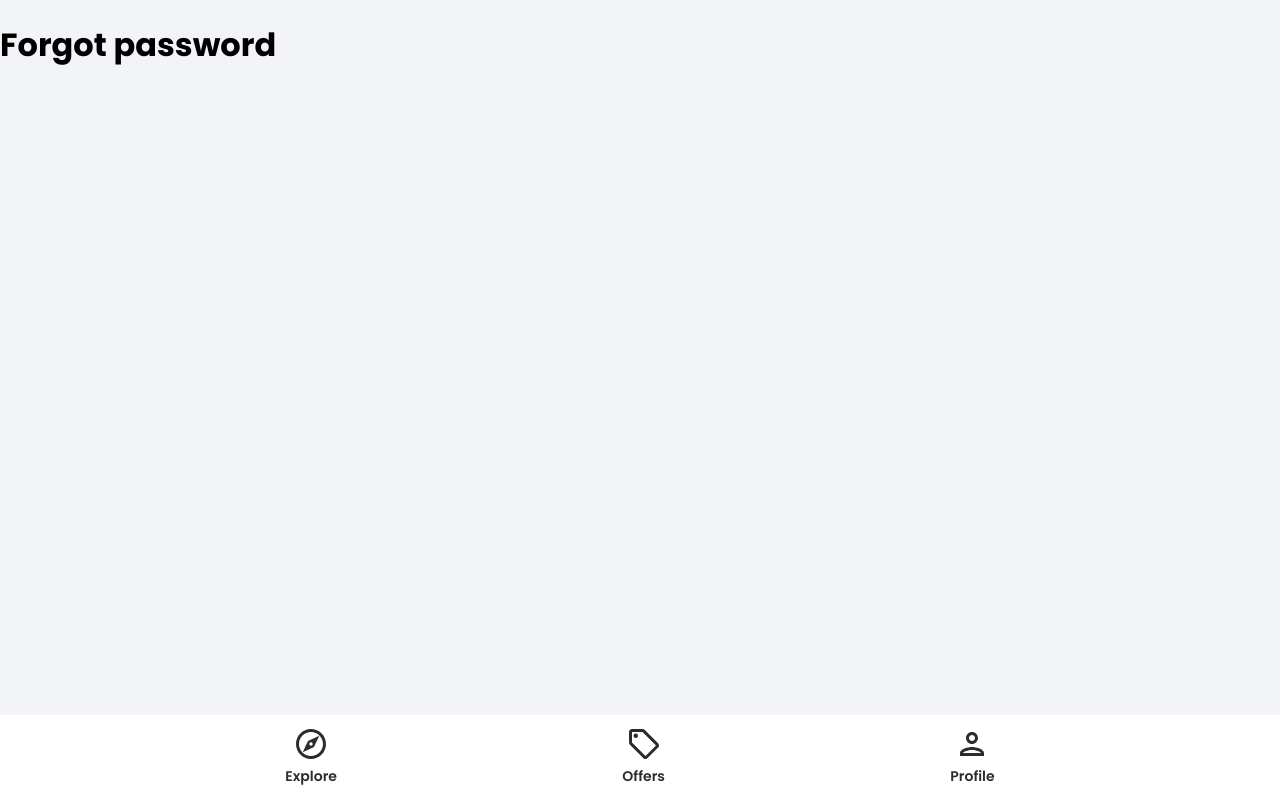
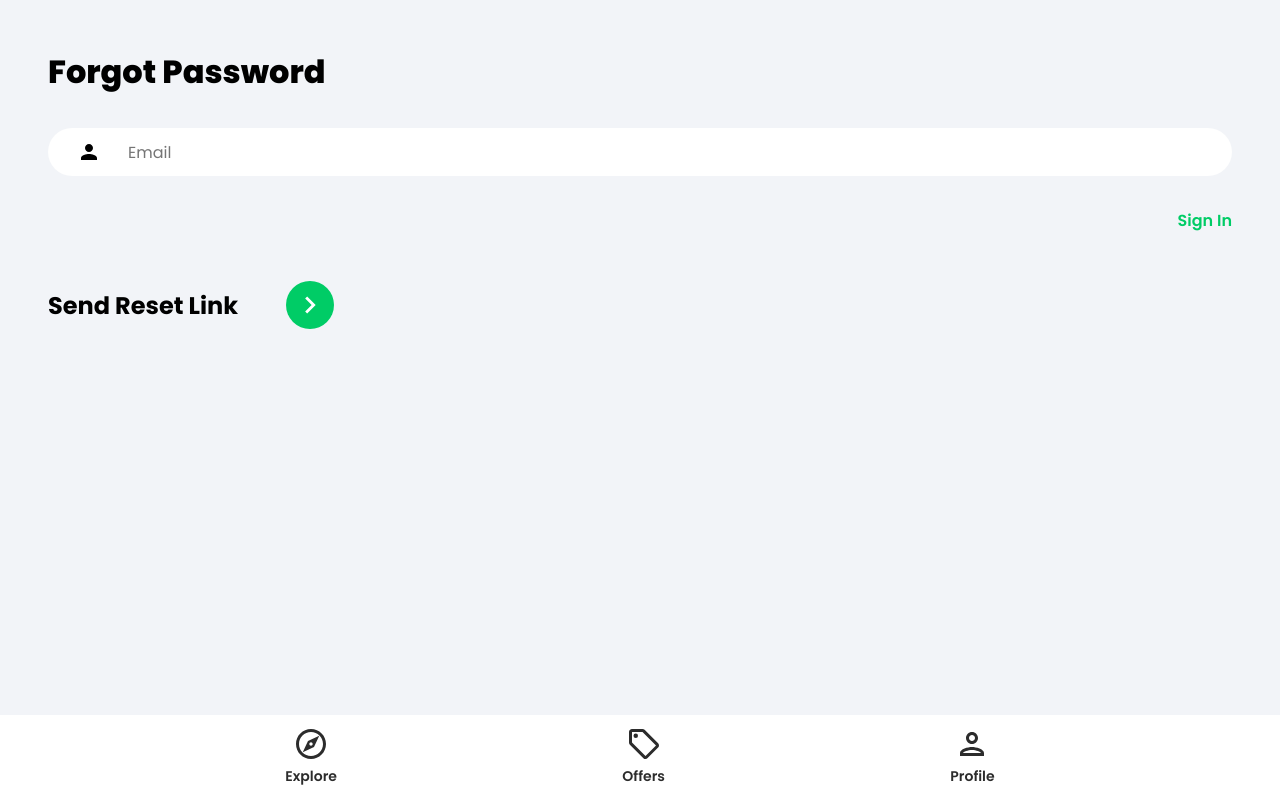
Before and after one commit to 666blessed/real-estate-app, a React (Create React App) app: page /forgot-password in a window 1280 px wide. Built offline with nearby package versions, Linux system fonts and the light colour scheme.

Commit message:
forgot password functionality upd

```diff
--- a/src/pages/ForgotPassword.jsx
+++ b/src/pages/ForgotPassword.jsx
@@ -1,7 +1,52 @@
 import React from 'react';
+import {useState} from 'react';
+import {Link} from 'react-router-dom';
+import {getAuth, sendPasswordResetEmail} from 'firebase/auth';
+import {toast} from 'react-toastify';
+import {ReactComponent as ArrowRightIcon} from '../assets/svg/keyboardArrowRightIcon.svg';
 
 function ForgotPassword() {
-  return <h1>Forgot password</h1>;
+  const [email, setEmail] = useState('');
+
+  const handleChange = (e) => {
+    setEmail(e.target.value);
+  }
+
+  const handleSubmit = async (e) => {
+    e.preventDefault();
+    try {
+      const auth = getAuth();
+      await sendPasswordResetEmail(auth, email);
+      toast.success('Email was sent.')
+    } catch (error) {
+      toast.error('Could not send reset email :(')
+    }
+  }
+  return (
+    <div className='pageContainer'>
+      <header>
+        <p className="pageHeader">Forgot Password</p>
+      </header>
+
+      <main>
+        <form onSubmit={handleSubmit}>
+          <input
+            type='email' className='emailInput'
+            placeholder='Email' id='email'
+            value={email} onChange={handleChange}
+          />
+          <Link className='forgotPasswordLink' to='/sign-in'>Sign In</Link>
+
+          <div className="signInBar">
+            <div className="signInText">Send Reset Link</div>
+            <button className="signInButton">
+              <ArrowRightIcon fill='#fff' width='34px' height='34px'/>
+            </button>
+          </div>
+        </form>
+      </main>
+    </div>
+  );
 }
 
 export default ForgotPassword;
```
